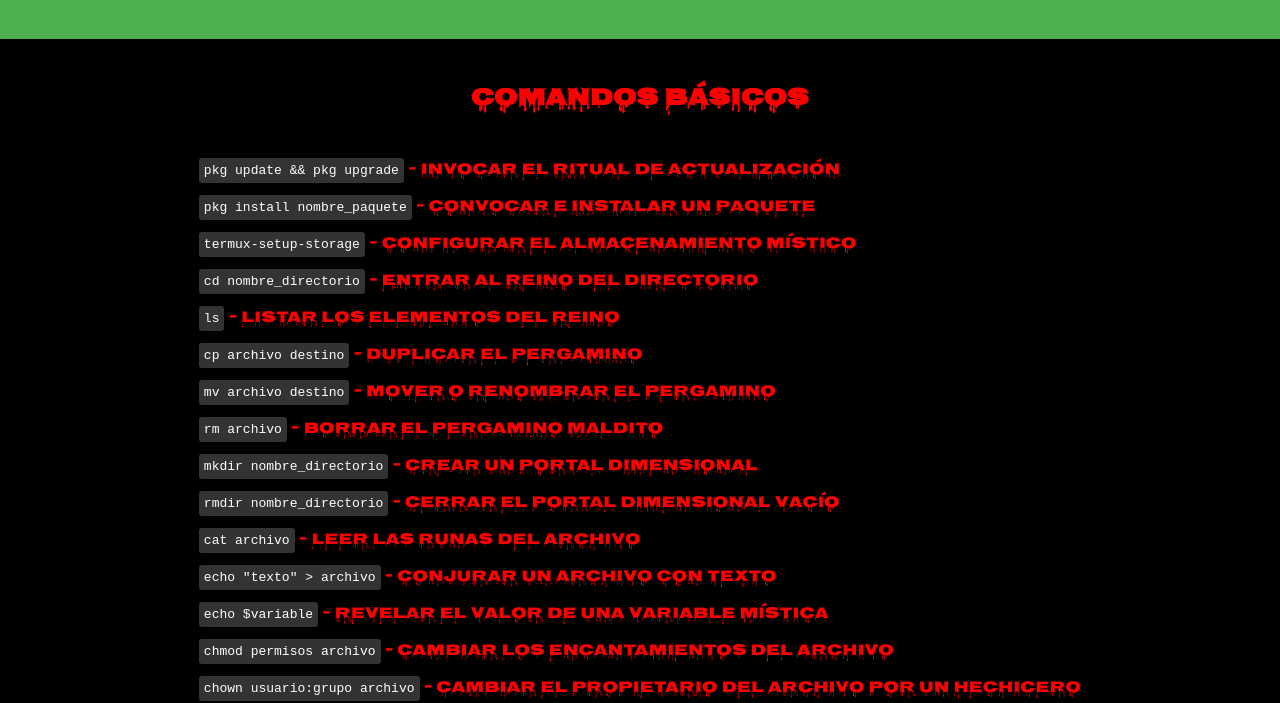
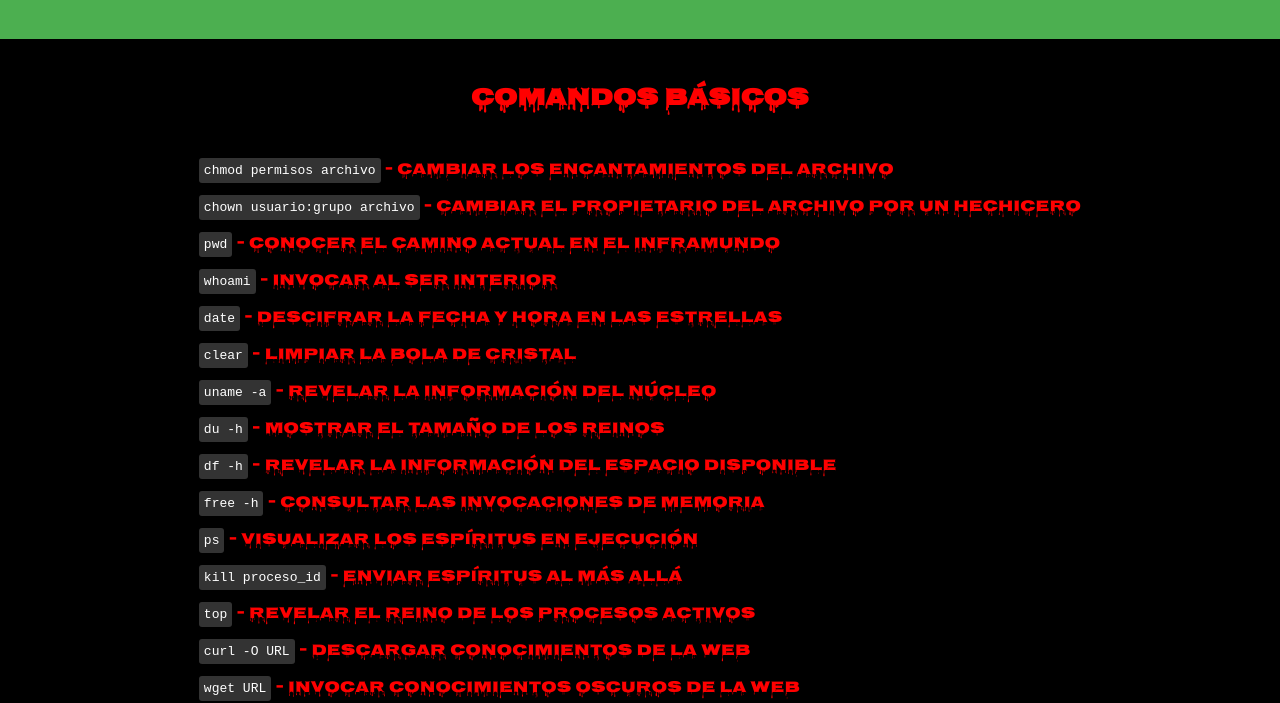
Before and after one commit to asterisc0/asterisc0.github.io, a plain HTML site: page index.html in a window 1280 px wide. Shown: the part 100-803 px from the top of the page. Drawn offline with Linux system fonts and the light colour scheme.

Commit message:
Update index.html

```diff
--- a/index.html
+++ b/index.html
@@ -97,25 +97,24 @@
     <main>
         <h2>Comandos Básicos</h2>
         <ul>
-            <li><code>pkg update && pkg upgrade</code> - Invocar el ritual de actualización</li>
-            <li><code>pkg install nombre_paquete</code> - Convocar e instalar un paquete</li>
-            <li><code>termux-setup-storage</code> - Configurar el almacenamiento místico</li>
-            <li><code>cd nombre_directorio</code> - Entrar al reino del directorio</li>
-            <li><code>ls</code> - Listar los elementos del reino</li>
-            <li><code>cp archivo destino</code> - Duplicar el pergamino</li>
-            <li><code>mv archivo destino</code> - Mover o renombrar el pergamino</li>
-            <li><code>rm archivo</code> - Borrar el pergamino maldito</li>
-            <li><code>mkdir nombre_directorio</code> - Crear un portal dimensional</li>
-            <li><code>rmdir nombre_directorio</code> - Cerrar el portal dimensional vacío</li>
-            <li><code>cat archivo</code> - Leer las runas del archivo</li>
-            <li><code>echo "texto" > archivo</code> - Conjurar un archivo con texto</li>
-            <li><code>echo $variable</code> - Revelar el valor de una variable mística</li>
                     <li><code>chmod permisos archivo</code> - Cambiar los encantamientos del archivo</li>
         <li><code>chown usuario:grupo archivo</code> - Cambiar el propietario del archivo por un hechicero</li>
         <li><code>pwd</code> - Conocer el camino actual en el inframundo</li>
         <li><code>whoami</code> - Invocar al ser interior</li>
         <li><code>date</code> - Descifrar la fecha y hora en las estrellas</li>
         <li><code>clear</code> - Limpiar la bola de cristal</li>
+        <li><code>uname -a</code> - Revelar la información del núcleo</li>
+        <li><code>du -h</code> - Mostrar el tamaño de los reinos</li>
+        <li><code>df -h</code> - Revelar la información del espacio disponible</li>
+        <li><code>free -h</code> - Consultar las invocaciones de memoria</li>
+        <li><code>ps</code> - Visualizar los espíritus en ejecución</li>
+        <li><code>kill proceso_id</code> - Enviar espíritus al más allá</li>
+        <li><code>top</code> - Revelar el reino de los procesos activos</li>
+        <li><code>curl -O URL</code> - Descargar conocimientos de la web</li>
+        <li><code>wget URL</code> - Invocar conocimientos oscuros de la web</li>
+        <li><code>find ruta -name nombre</code> - Buscar reliquias por el nombre</li>
+        <li><code>grep patrón archivo</code> - Invocar el oráculo para buscar patrones</li>
+        <li><code>tar -czvf archivo.tar.gz directorio</code> - Comprimir un reino entero</li>
         <!-- Agrega más comandos místicos según sea necesario -->
     </ul>
 
```
Lines whose indentation alone changed are shown as unchanged.
